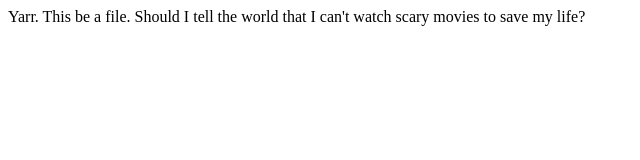
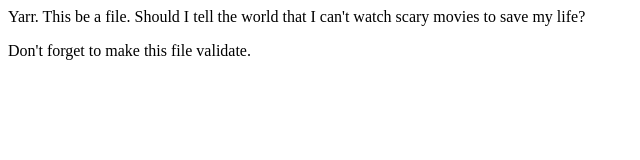
Before and after one commit to jessim/Demo-Repo, a plain HTML site: page index.html in a window 1280 px wide. Shown: the whole page, without its empty margins (0-640 px from the left). Drawn offline with Linux system fonts and the light colour scheme.

Commit message:
Experimented with stash, now committing.

```diff
--- a/index.html
+++ b/index.html
@@ -4,5 +4,6 @@
 	</head>
 	<body>
 		<p>Yarr.  This be a file.  Should I tell the world that I can't watch scary movies to save my life?</p>
+Don't forget to make this file validate.
 	</body>
 </html>
```
